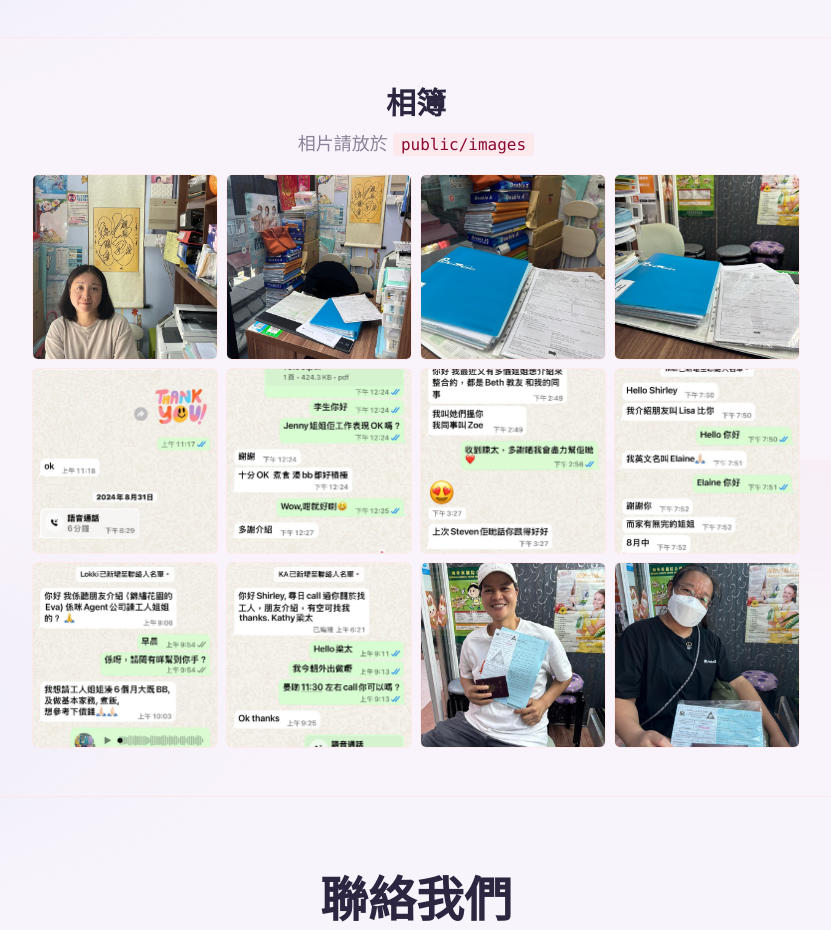
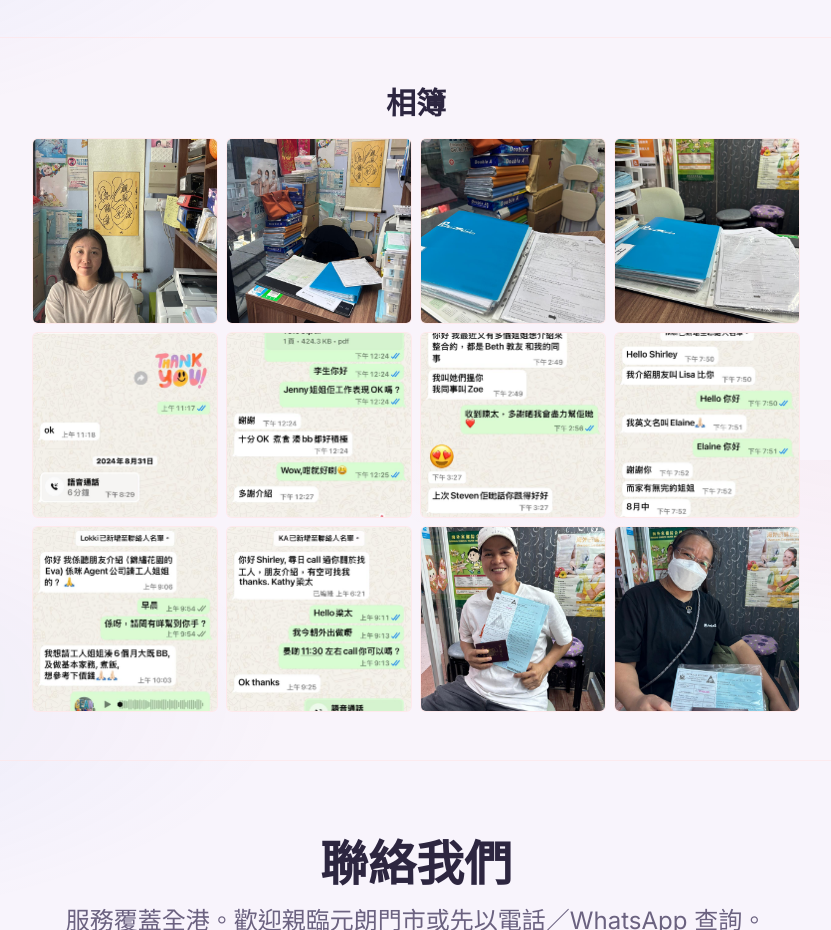
Before and after one commit to phillip0514/ssp-joyful-web, a Next.js app: page / in a window 1280 px wide. Shown: the part 1140-2070 px from the top of the page, without its empty margins (224-1055 px from the left). Built offline with nearby package versions, Linux system fonts and the light colour scheme.

Commit message:
remove instruction text from gallery

```diff
--- a/components/MediaShowcase.tsx
+++ b/components/MediaShowcase.tsx
@@ -18,12 +18,7 @@ export function MediaShowcase({ images }: Props) {
         >
           相簿
         </h2>
-        <p className="mt-2 text-base text-[#8a8299] sm:text-lg">
-          相片請放於{" "}
-          <code className="rounded bg-rose-100/70 px-2 py-0.5 text-sm text-rose-900 sm:text-base">
-            public/images
-          </code>
-        </p>
+
 
         {images.length === 0 ? (
           <p className="mt-6 rounded-lg border border-dashed border-rose-200/70 bg-[#fffafd]/80 px-4 py-6 text-center text-base text-[#8a8299] sm:text-lg">
```
